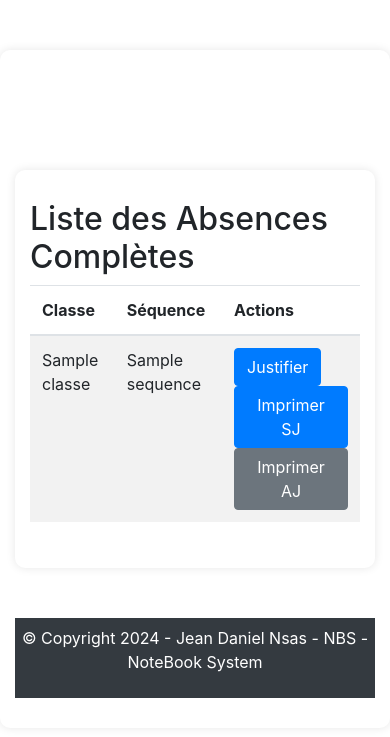
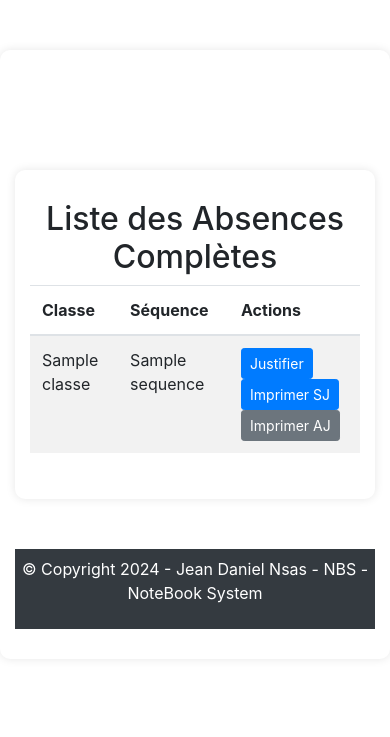
Before and after one commit to Jidanel/notebooksystem, a Django app: template templates/absences/liste_absences_completes.html in a window 390 px wide. Shown: the part 60-797 px from the top of the page. Run offline with Django 4.2, Linux system fonts and the light colour scheme; the template is opened without the code that fills it: most values are stand-ins (such as "Sample title", 1, 10 or a date in 2020); one stand-in notice (Sample message) is shown; some libraries are stand-ins or nearby versions.

Commit message:
responsive absences

```diff
--- a/templates/absences/liste_absences_completes.html
+++ b/templates/absences/liste_absences_completes.html
@@ -2,7 +2,8 @@
 
 {% block content %}
 <div class="container">
-    <h2>Liste des Absences Complètes</h2>
+    <h2 class="text-center">Liste des Absences Complètes</h2>
+    <div class="table-responsive">
         <table class="table table-striped">
             <thead>
                 <tr>
@@ -17,15 +18,14 @@
                     <td>{{ absence.classe.nom }}</td>
                     <td>{{ absence.sequence }}</td>
                     <td>
-                    <a href="{% url 'justifier_absences' absence.sequence absence.classe.id %}" class="btn btn-primary">Justifier</a>
-                    <!-- Bouton pour imprimer sans justifications -->
-                    <a href="{% url 'imprimer_absences' absence.sequence absence.classe.id %}?with_justifications=False" class="btn btn-primary">Imprimer SJ</a>
-                    <!-- Bouton pour imprimer avec justifications -->
-                    <a href="{% url 'imprimer_absences' absence.sequence absence.classe.id %}?with_justifications=True" class="btn btn-secondary">Imprimer AJ</a>
+                        <a href="{% url 'justifier_absences' absence.sequence absence.classe.id %}" class="btn btn-primary btn-sm">Justifier</a>
+                        <a href="{% url 'imprimer_absences' absence.sequence absence.classe.id %}?with_justifications=False" class="btn btn-primary btn-sm">Imprimer SJ</a>
+                        <a href="{% url 'imprimer_absences' absence.sequence absence.classe.id %}?with_justifications=True" class="btn btn-secondary btn-sm">Imprimer AJ</a>
                     </td>
                 </tr>
                 {% endfor %}
             </tbody>
         </table>
     </div>
+</div>
 {% endblock %}
--- a/templates/absences/selection_classe_sequence.html
+++ b/templates/absences/selection_classe_sequence.html
@@ -2,11 +2,11 @@
 {% extends 'base.html' %}
 {% block content %}
 <div class="container">
-    <h2>Choisir la Classe et la Séquence pour les Absences</h2>
+    <h2 class="text-center">Choisir la Classe et la Séquence pour les Absences</h2>
     <form method="post">
         {% csrf_token %}
         {{ form.as_p }}
-        <button type="submit" class="btn btn-primary">Valider</button>
+        <button type="submit" class="btn btn-primary btn-block">Valider</button>
     </form>
 </div>
 {% endblock %}
```
Also changed, not shown: templates/absences/choix_impression.html (deleted, +0 -27 lines), templates/absences/justifier_absences.html (+5 -3 lines), templates/absences/saisie_absences.html (+5 -3 lines). Lines whose indentation alone changed are shown as unchanged.
